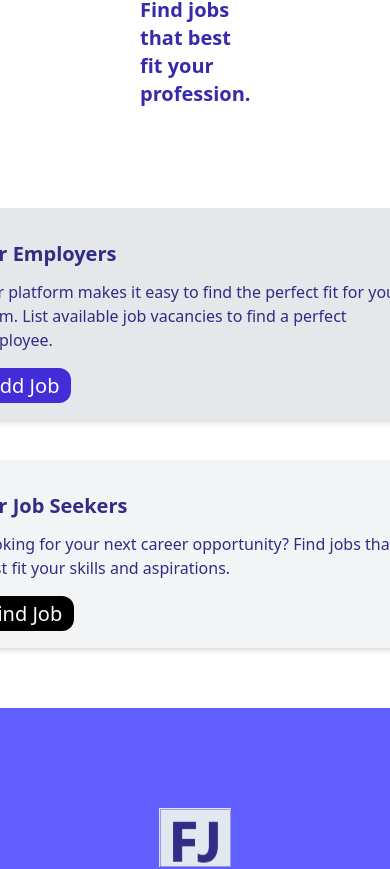
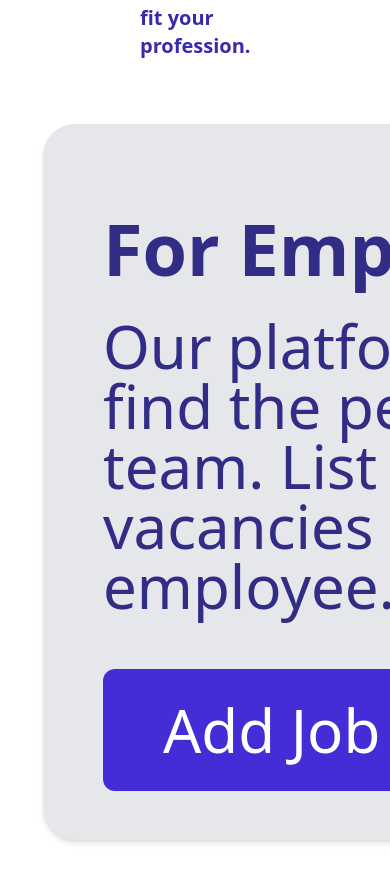
Before and after one commit to AsieduAmos/Jaman-Jobs, a React (Vite) app: page /home in a window 390 px wide. Shown: the part 1420-2289 px from the top of the page. Built offline with nearby package versions, Linux system fonts and the light colour scheme.

Commit message:
homepage cards component maked responsive

```diff
--- a/src/pages/AuthPage.jsx
+++ b/src/pages/AuthPage.jsx
@@ -8,11 +8,11 @@ const AuthPage = () => {
   <>
 
     <div className='grid lg:grid-cols-2 md:grid-cols-1 grid-cols-1 items-center justify-center
-           pointer-events-none select-none mt-15 mx-30'>
-        <img className='w-120 md:w-140 lg:w-100 lg:ml-50 md:ml-40 ml-10' src={findjob}
+           pointer-events-none select-none lg:mt-10 mt-15 mx-30'>
+        <img className='lg:w-100 w-200 lg:ml-50 md:ml-40 ml-10' src={findjob}
           alt=" black young man looking on mobile phone" />
-        <div className='py-10 px-5'>
-          <h2 className='text-3xl text-indigo-900 font-bold mb-8'>
+        <div className='py-1 px-5'>
+          <h2 className='text-3xl  text-indigo-900 font-bold mb-5'>
               Stay Home And <br />Find Job
            </h2>
             <p className='text-xl font-bold text-indigo-800'>Find Job With No Stress With Just A <br />Click
--- a/src/pages/HomePage.jsx
+++ b/src/pages/HomePage.jsx
@@ -10,28 +10,28 @@ const HomePage = () => {
   <>
    <Head />
    <AuthPage />
-  <div className='flex flex-col md:flex-row items-center justify-center my-15 gap-10 '>
-    <div className='bg-gray-200 text-indigo-900 w-120 p-5 shadow-md rounded-lg'>
-        <h2 className='font-bold text-xl py-3 '>For Employers</h2>
-        <p className='font-normal text-md pb-5'>
+  <div className='flex lg:flex-row flex-col items-center justify-center lg:mx-10 lg:my-4 my-15 lg:gap-6 gap-10  '>
+    <div className='bg-gray-200 text-indigo-900 lg:w-3xl md:w-5xl w-5xl lg:py-2 py-20 lg:px-3 px-15 lg:ml-1 md:ml-90 ml-180 lg:mt-10 shadow-md lg:rounded-lg rounded-4xl'>
+        <h2 className='lg:font-bold font-semibold lg:text-3xl md:text-5xl text-7xl py-2 '>For Employers</h2>
+        <p className='lg:font-normal font-light lg:text-lg md:text-4xl text-6xl lg:pb-2 pb-15 lg:my-2 my-6'>
           Our platform makes it easy to find the perfect fit for your team.
           List available job vacancies to find a perfect employee.
 
         </p>
-        <NavLink to="/HomePage" className='bg-indigo-700 text-white font-medium text-xl px-3 py-1 text-center rounded-xl
-                              cursor-pointer hover:bg-black hover:text-white
-                              transition duration-300 ease-in-out'>Add Job</NavLink>
+        <NavLink to="/HomePage" className='bg-indigo-700 text-white lg:font-normal font-medium lg:text-2xl md:text-4xl text-6xl
+           lg:px-4 px-15 lg:py-1 md:py-4 py-5 text-center rounded-xl cursor-pointer hover:bg-black
+           hover:text-white transition duration-300 ease-in-out'>Add Job</NavLink>
       </div>
 
-     <div className='bg-gray-100 text-indigo-900 w-120 p-5 shadow-md rounded-lg'>
-        <h2 className='font-bold text-xl py-3 '>For Job Seekers</h2>
-        <p className='font-normal text-md pb-5'>
+     <div className='bg-gray-100 text-indigo-900 lg:w-3xl md:w-5xl w-5xl lg:py-2 py-20 lg:px-3 px-15 lg:ml-1 md:ml-90 ml-180 mt-10 shadow-md lg:rounded-lg rounded-4xl'>
+        <h2 className='lg:font-bold font-semibold lg:text-3xl md:text-5xl text-7xl py-2 '>For Job Seekers</h2>
+        <p className='lg:font-normal font-light lg:text-lg md:text-4xl text-6xl lg:pb-2 pb-15 lg:my-2 my-6'>
             Looking for your next career opportunity?
           Find jobs that best fit your skills and aspirations.
         </p>
-        <NavLink to="/HomePage" className='bg-black text-white font-medium text-xl px-3 py-1 text-center rounded-xl
-                              cursor-pointer hover:bg-indigo-700 hover:text-white
-                              transition duration-300 ease-in-out'>Find Job</NavLink>
+        <NavLink to="/HomePage" className='bg-black text-white lg:font-normal font-medium lg:text-2xl md:text-4xl text-6xl
+        lg:px-4 px-15 lg:py-1 md:py-4 py-5 text-center rounded-xl cursor-pointer hover:bg-indigo-700
+        hover:text-white transition duration-300 ease-in-out'>Find Job</NavLink>
       </div>
      </div>
      <Foot />
```
